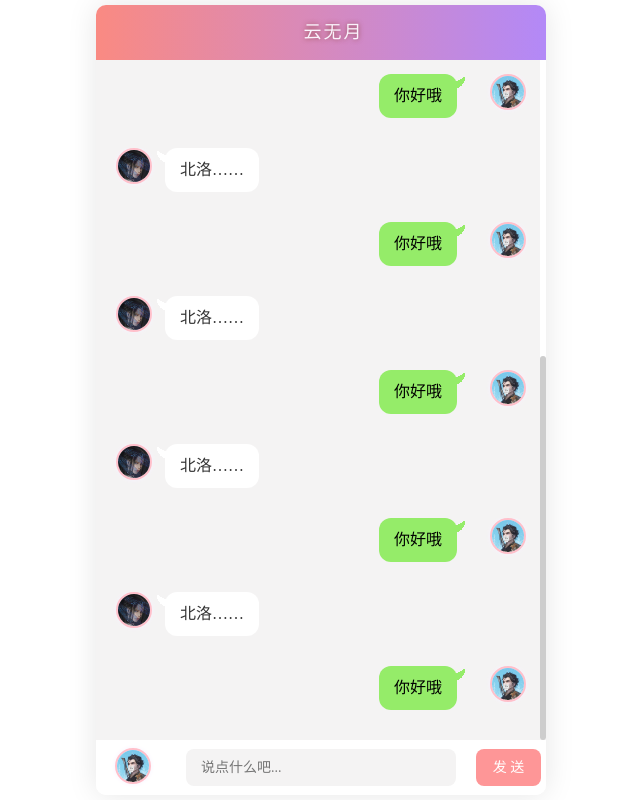
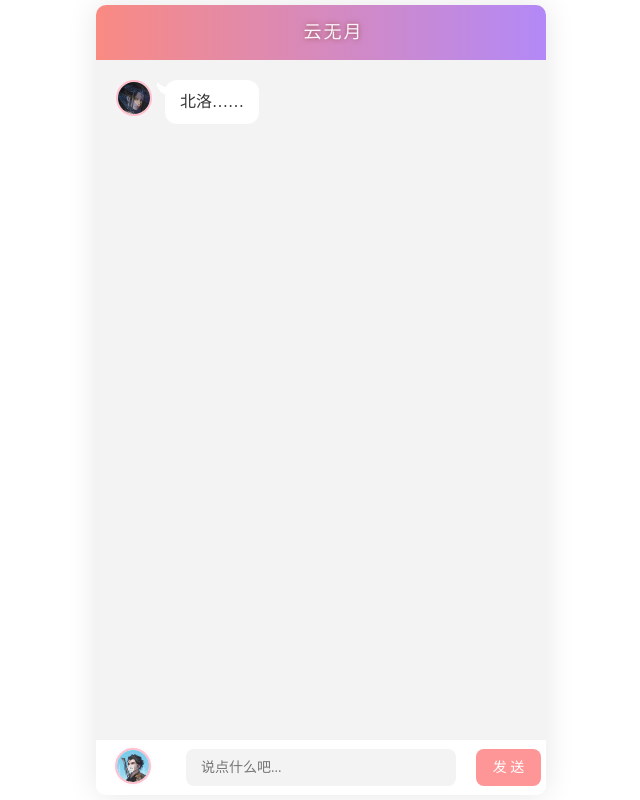
Before and after one commit to beiluo123/robot, a plain HTML site: page index.html in a window 1280 px wide. Shown: the whole page, without its empty margins (319-959 px from the left). Drawn offline with Linux system fonts and the light colour scheme.

Commit message:
Update index.html

```diff
--- a/index.html
+++ b/index.html
@@ -28,51 +28,7 @@
         <li class="left_word">
           <img src="img/person01.png" /> <span>北洛……</span>
         </li>
-        <li class="right_word">
-          <img src="img/person02.png" /> <span>你好哦</span>
-        </li>
-        <li class="left_word">
-          <img src="img/person01.png" /> <span>北洛……</span>
-        </li>
-        <li class="right_word">
-          <img src="img/person02.png" /> <span>你好哦</span>
-        </li>
-        <li class="left_word">
-          <img src="img/person01.png" /> <span>北洛……</span>
-        </li>
-        <li class="right_word">
-          <img src="img/person02.png" /> <span>你好哦</span>
-        </li>
-        <li class="left_word">
-          <img src="img/person01.png" /> <span>北洛……</span>
-        </li>
-        <li class="right_word">
-          <img src="img/person02.png" /> <span>你好哦</span>
-        </li>
-        <li class="left_word">
-          <img src="img/person01.png" /> <span>北洛……</span>
-        </li>
-        <li class="right_word">
-          <img src="img/person02.png" /> <span>你好哦</span>
-        </li>
-        <li class="left_word">
-          <img src="img/person01.png" /> <span>北洛……</span>
-        </li>
-        <li class="right_word">
-          <img src="img/person02.png" /> <span>你好哦</span>
-        </li>
-        <li class="left_word">
-          <img src="img/person01.png" /> <span>北洛……</span>
-        </li>
-        <li class="right_word">
-          <img src="img/person02.png" /> <span>你好哦</span>
-        </li>
-        <li class="left_word">
-          <img src="img/person01.png" /> <span>北洛……</span>
-        </li>
-        <li class="right_word">
-          <img src="img/person02.png" /> <span>你好哦</span>
-        </li>
+
       </ul>
       <div class="drag_bar" style="display: none;">
         <div class="drager ui-draggable ui-draggable-handle" style="display: none; height: 412.628px;"></div>
```
